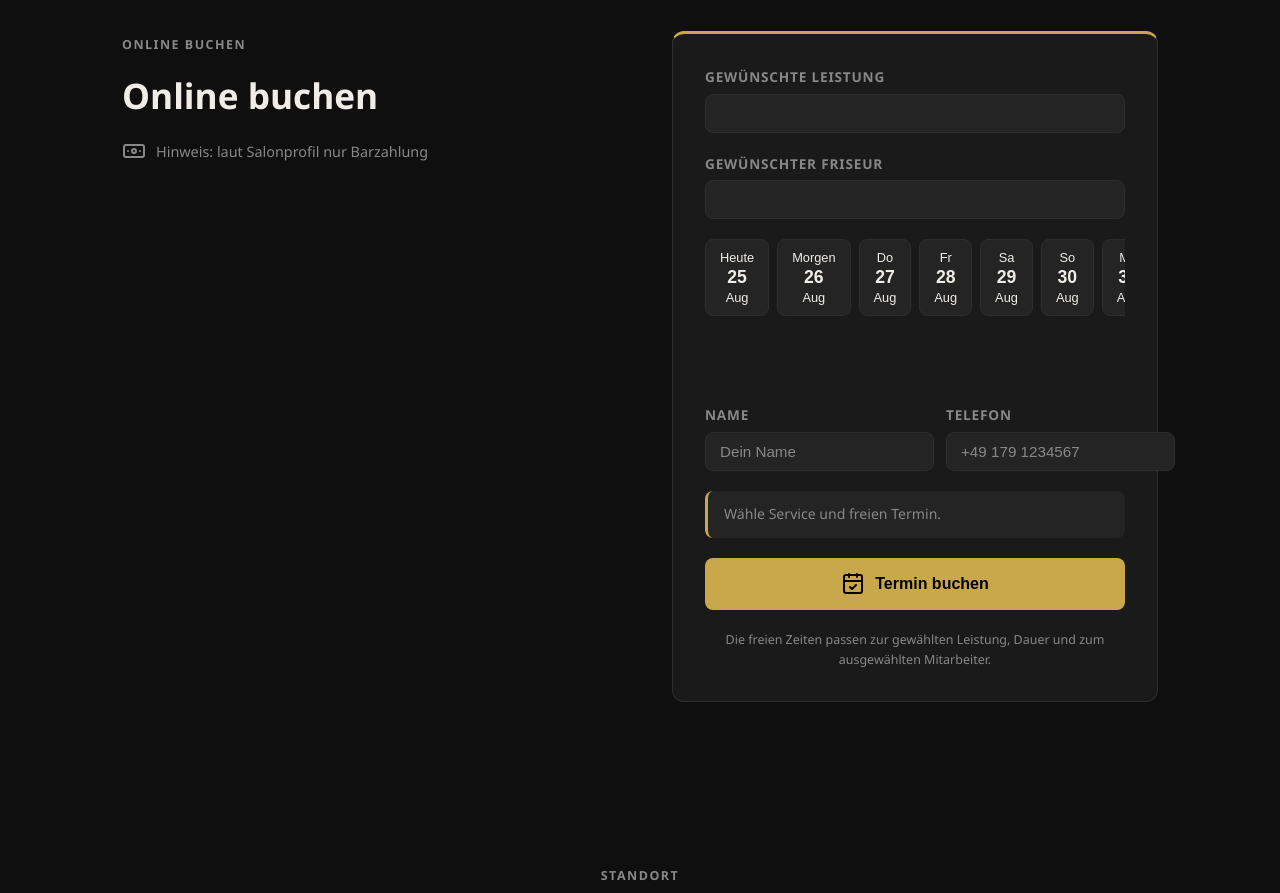
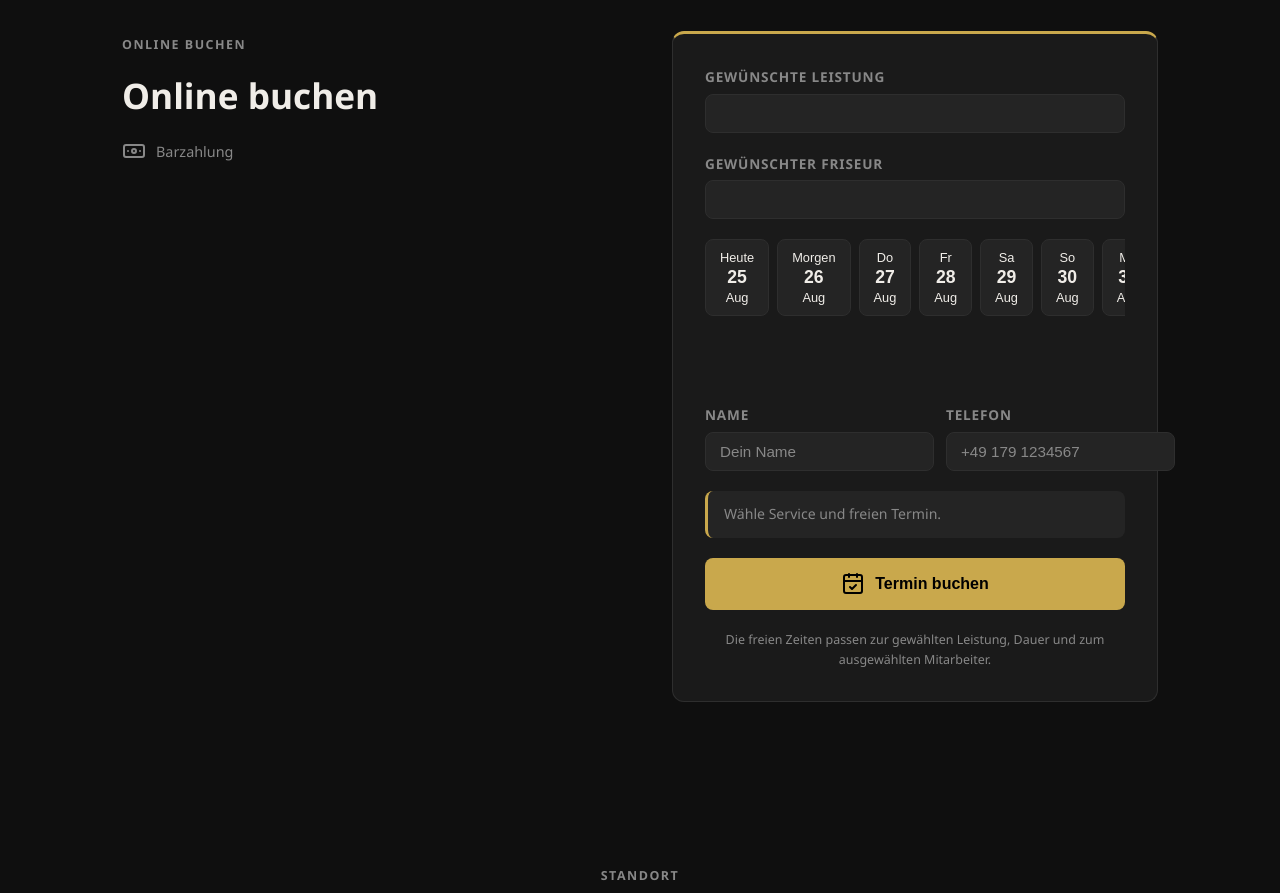
Before and after one commit to Jascha0/Claude-Barber, a website: page ich-will-schauen-was-besser-ist/barber-demo/index.html in a window 1280 px wide. Shown: the part 1200-2093 px from the top of the page. Drawn offline with nearby package versions, Linux system fonts and the light colour scheme; no server answers.

Commit message:
content(booking-page): shorten payment note to 'Barzahlung'

```diff
--- a/ich-will-schauen-was-besser-ist/barber-demo/index.html
+++ b/ich-will-schauen-was-besser-ist/barber-demo/index.html
@@ -78,7 +78,7 @@
           <p class="eyebrow">Online buchen</p>
           <h2 id="booking-title">Online buchen</h2>
           <ul class="trust-list">
-            <li><i data-lucide="banknote" aria-hidden="true"></i> Hinweis: laut Salonprofil nur Barzahlung</li>
+            <li><i data-lucide="banknote" aria-hidden="true"></i> Barzahlung</li>
           </ul>
         </div>
 
```
